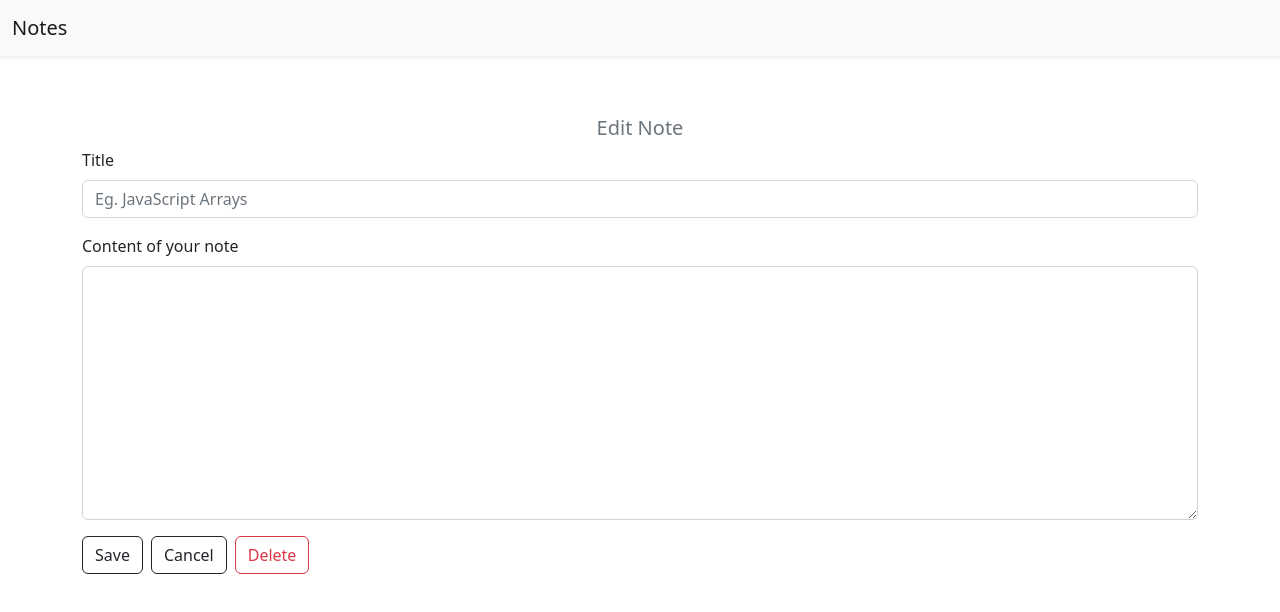
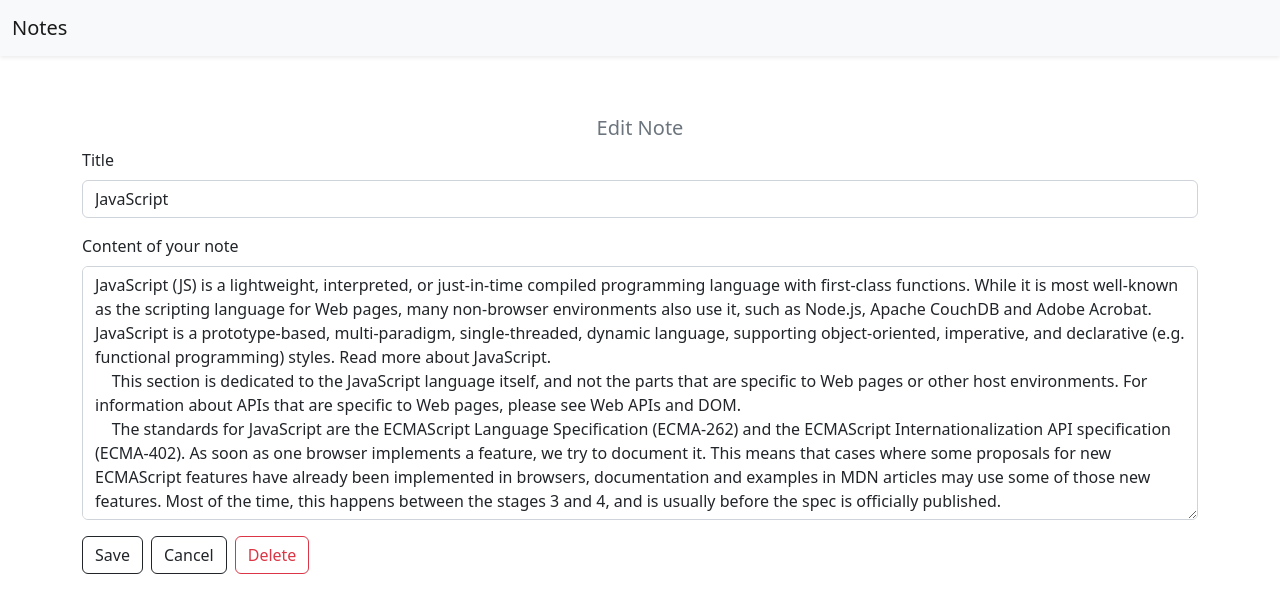
Before and after one commit to aksingh-codes/notes-app, a React (Create React App) app: page /edit/1 in a window 1280 px wide. Shown: the top 612 px of the page. Built offline with nearby package versions, Linux system fonts and the light colour scheme.

Commit message:
added: links

```diff
--- a/src/components/Button.js
+++ b/src/components/Button.js
@@ -1,8 +1,8 @@
 import React from 'react'
 
-const Button = ({children, variant}) => {
+const Button = ({children, variant, onClick}) => {
   return (
-    <button type="button" className={`btn btn-${variant}`}>{children}</button>
+    <button onClick={onClick} type="button" className={`btn btn-${variant}`}>{children}</button>
   )
 }
 
--- a/src/components/Editor.js
+++ b/src/components/Editor.js
@@ -1,4 +1,4 @@
-const Editor = ({heading, children}) => {
+const Editor = ({heading, note, children}) => {
   return (
     <div className="d-flex flex-column mt-5">
         <h5 className="text-muted text-center">{heading}</h5>
@@ -11,6 +11,7 @@
             className="form-control"
             id="formControlTitle"
             placeholder="Eg. JavaScript Arrays"
+            value={note && note.title}
             required
           />
         </div>
@@ -22,6 +23,7 @@
             className="form-control"
             id="formControlContent"
             rows={10}
+            value={note && note.content}
           ></textarea>
         </div>
         {children}
--- a/src/components/Note.js
+++ b/src/components/Note.js
@@ -1,8 +1,10 @@
 import React from "react";
+import { useNavigate } from "react-router";
 
 const Note = ({ note, limit }) => {
+  const navigate = useNavigate()
   return (
-    <div className="card">
+    <div onClick={() => navigate(`/note/${note.id}`)} className="card" style={limit ? {cursor: "pointer"}: {}}>
       <div className="card-body">
         {
           limit ?
--- a/src/components/NotesGallery.js
+++ b/src/components/NotesGallery.js
@@ -1,23 +1,60 @@
-import React from 'react'
-import Note from './Note'
+import React from "react";
+import Note from "./Note";
 
 const NotesGallery = () => {
   const notes = [
-    {id: "0", title: "Title", content: "Lorem, ipsum dolor sit amet consectetur adipisicing elit. Praesentium facilis, delectus numquam illum nisi, aperiam eveniet reprehenderit perferendis distinctio consequuntur dolorum blanditiis voluptatem a. Quibusdam voluptatibus maiores deleniti voluptatem eum?"},
-    {id: "1", title: "Title", content: "Lorem, ipsum dolor sit amet consectetur adipisicing elit. Praesentium facilis, delectus numquam illum nisi, aperiam eveniet reprehenderit perferendis distinctio consequuntur dolorum blanditiis voluptatem a. Quibusdam voluptatibus maiores deleniti voluptatem eum?"},
-    {id: "2", title: "Title", content: "Lorem, ipsum dolor sit amet consectetur adipisicing elit. Praesentium facilis, delectus numquam illum nisi, aperiam eveniet reprehenderit perferendis distinctio consequuntur dolorum blanditiis voluptatem a. Quibusdam voluptatibus maiores deleniti voluptatem eum?"},
-    {id: "3", title: "Title", content: "Lorem, ipsum dolor sit amet consectetur adipisicing elit. Praesentium facilis, delectus numquam illum nisi, aperiam eveniet reprehenderit perferendis distinctio consequuntur dolorum blanditiis voluptatem a. Quibusdam voluptatibus maiores deleniti voluptatem eum?"},
-    {id: "4", title: "Title", content: "Lorem, ipsum dolor sit amet consectetur adipisicing elit. Praesentium facilis, delectus numquam illum nisi, aperiam eveniet reprehenderit perferendis distinctio consequuntur dolorum blanditiis voluptatem a. Quibusdam voluptatibus maiores deleniti voluptatem eum?"},
-    {id: "5", title: "Title", content: "Lorem, ipsum dolor sit amet consectetur adipisicing elit. Praesentium facilis, delectus numquam illum nisi, aperiam eveniet reprehenderit perferendis distinctio consequuntur dolorum blanditiis voluptatem a. Quibusdam voluptatibus maiores deleniti voluptatem eum?"},
-    {id: "6", title: "Title", content: "Lorem, ipsum dolor sit amet consectetur adipisicing elit. Praesentium facilis, delectus numquam illum nisi, aperiam eveniet reprehenderit perferendis distinctio consequuntur dolorum blanditiis voluptatem a. Quibusdam voluptatibus maiores deleniti voluptatem eum?"},
-  ]
+    {
+      id: "0",
+      title: "JavaScript",
+      content: `JavaScript (JS) is a lightweight, interpreted, or just-in-time compiled programming language with first-class functions. While it is most well-known as the scripting language for Web pages, many non-browser environments also use it, such as Node.js, Apache CouchDB and Adobe Acrobat. JavaScript is a prototype-based, multi-paradigm, single-threaded, dynamic language, supporting object-oriented, imperative, and declarative (e.g. functional programming) styles. Read more about JavaScript.
+      This section is dedicated to the JavaScript language itself, and not the parts that are specific to Web pages or other host environments. For information about APIs that are specific to Web pages, please see Web APIs and DOM.
+      The standards for JavaScript are the ECMAScript Language Specification (ECMA-262) and the ECMAScript Internationalization API specification (ECMA-402). As soon as one browser implements a feature, we try to document it. This means that cases where some proposals for new ECMAScript features have already been implemented in browsers, documentation and examples in MDN articles may use some of those new features. Most of the time, this happens between the stages 3 and 4, and is usually before the spec is officially published.
+      Do not confuse JavaScript with the Java programming language. Both "Java" and "JavaScript" are trademarks or registered trademarks of Oracle in the U.S. and other countries. However, the two programming languages have very different syntax, semantics, and use.`,
+    },
+    {
+      id: "1",
+      title: "Title",
+      content:
+        "Lorem, ipsum dolor sit amet consectetur adipisicing elit. Praesentium facilis, delectus numquam illum nisi, aperiam eveniet reprehenderit perferendis distinctio consequuntur dolorum blanditiis voluptatem a. Quibusdam voluptatibus maiores deleniti voluptatem eum?",
+    },
+    {
+      id: "2",
+      title: "Title",
+      content:
+        "Lorem, ipsum dolor sit amet consectetur adipisicing elit. Praesentium facilis, delectus numquam illum nisi, aperiam eveniet reprehenderit perferendis distinctio consequuntur dolorum blanditiis voluptatem a. Quibusdam voluptatibus maiores deleniti voluptatem eum?",
+    },
+    {
+      id: "3",
+      title: "Title",
+      content:
+        "Lorem, ipsum dolor sit amet consectetur adipisicing elit. Praesentium facilis, delectus numquam illum nisi, aperiam eveniet reprehenderit perferendis distinctio consequuntur dolorum blanditiis voluptatem a. Quibusdam voluptatibus maiores deleniti voluptatem eum?",
+    },
+    {
+      id: "4",
+      title: "Title",
+      content:
+        "Lorem, ipsum dolor sit amet consectetur adipisicing elit. Praesentium facilis, delectus numquam illum nisi, aperiam eveniet reprehenderit perferendis distinctio consequuntur dolorum blanditiis voluptatem a. Quibusdam voluptatibus maiores deleniti voluptatem eum?",
+    },
+    {
+      id: "5",
+      title: "Title",
+      content:
+        "Lorem, ipsum dolor sit amet consectetur adipisicing elit. Praesentium facilis, delectus numquam illum nisi, aperiam eveniet reprehenderit perferendis distinctio consequuntur dolorum blanditiis voluptatem a. Quibusdam voluptatibus maiores deleniti voluptatem eum?",
+    },
+    {
+      id: "6",
+      title: "Title",
+      content:
+        "Lorem, ipsum dolor sit amet consectetur adipisicing elit. Praesentium facilis, delectus numquam illum nisi, aperiam eveniet reprehenderit perferendis distinctio consequuntur dolorum blanditiis voluptatem a. Quibusdam voluptatibus maiores deleniti voluptatem eum?",
+    },
+  ];
   return (
-    <div className='notes__gallery'>
-      {
-        notes.map(note => <Note key={note.id} note={note} limit />)
-      }
+    <div className="notes__gallery">
+      {notes.map((note) => (
+        <Note key={note.id} note={note} limit />
+      ))}
     </div>
-  )
-}
+  );
+};
 
-export default NotesGallery
+export default NotesGallery;
--- a/src/pages/Edit.js
+++ b/src/pages/Edit.js
@@ -2,14 +2,27 @@
 import Button from "../components/Button";
 import Editor from "../components/Editor";
 import Layout from "../components/Layout";
+import { useNavigate } from "react-router";
 
 const Edit = () => {
+  const note = {
+    id: "0",
+    title: "JavaScript",
+    content: `JavaScript (JS) is a lightweight, interpreted, or just-in-time compiled programming language with first-class functions. While it is most well-known as the scripting language for Web pages, many non-browser environments also use it, such as Node.js, Apache CouchDB and Adobe Acrobat. JavaScript is a prototype-based, multi-paradigm, single-threaded, dynamic language, supporting object-oriented, imperative, and declarative (e.g. functional programming) styles. Read more about JavaScript.
+    This section is dedicated to the JavaScript language itself, and not the parts that are specific to Web pages or other host environments. For information about APIs that are specific to Web pages, please see Web APIs and DOM.
+    The standards for JavaScript are the ECMAScript Language Specification (ECMA-262) and the ECMAScript Internationalization API specification (ECMA-402). As soon as one browser implements a feature, we try to document it. This means that cases where some proposals for new ECMAScript features have already been implemented in browsers, documentation and examples in MDN articles may use some of those new features. Most of the time, this happens between the stages 3 and 4, and is usually before the spec is officially published.
+    Do not confuse JavaScript with the Java programming language. Both "Java" and "JavaScript" are trademarks or registered trademarks of Oracle in the U.S. and other countries. However, the two programming languages have very different syntax, semantics, and use.`,
+  };
+  const navigate = useNavigate();
+
   return (
     <Layout>
-      <Editor heading="Edit Note">
+      <Editor note={note} heading="Edit Note">
         <div className="d-flex gap-2" role="group">
           <Button variant="outline-dark">Save</Button>
-          <Button variant="outline-dark">Cancel</Button>
+          <Button onClick={() => navigate(-1)} variant="outline-dark">
+            Cancel
+          </Button>
           <Button variant="outline-danger">Delete</Button>
         </div>
       </Editor>
--- a/src/pages/Home.js
+++ b/src/pages/Home.js
@@ -3,12 +3,15 @@
 import NotesGallery from "../components/NotesGallery";
 import SearchBar from "../components/SearchBar";
 import { BsFillPlusSquareFill } from "react-icons/bs";
+import { useNavigate } from "react-router";
 
 const Home = () => {
+  const navigate = useNavigate()
+
   return (
     <Layout navItemRight={<SearchBar />}>
       <NotesGallery />
-      <BsFillPlusSquareFill className="home__plusbtn" />
+      <BsFillPlusSquareFill onClick={() => navigate("/create")} className="home__plusbtn" />
     </Layout>
   );
 };
--- a/src/pages/View.js
+++ b/src/pages/View.js
@@ -1,22 +1,26 @@
 import React from "react";
+import { useNavigate } from "react-router";
 import Button from "../components/Button";
 import Layout from "../components/Layout";
 import Note from "../components/Note";
 
 const View = () => {
   const note = {
+    id: 12,
     title: "Title",
     content:
       "Lorem ipsum dolor sit amet consectetur adipisicing elit. Harum beatae sed sint laboriosam, temporibus qui a laudantium saepe, etiure numquam assumenda dolores. Error facilis corrupti quisquam enim, assumenda ipsum.",
   };
+  const navigate = useNavigate()
+
   return (
     <Layout>
       <div className="d-flex flex-column mt-5">
         <h5 className="text-muted text-center mb-5">Your Note</h5>
         <Note note={note} />
         <div className="d-flex gap-2 mt-3" role="group">
-          <Button variant="outline-dark">Back</Button>
-          <Button variant="outline-dark">Edit</Button>
+          <Button onClick={() => navigate(-1)} variant="outline-dark">Back</Button>
+          <Button onClick={() => navigate(`/edit/${note.id}`)} variant="outline-dark">Edit</Button>
           <Button variant="outline-danger">Delete</Button>
         </div>
       </div>
```
Also changed, not shown: src/pages/Create.js (+6 -1 lines).
